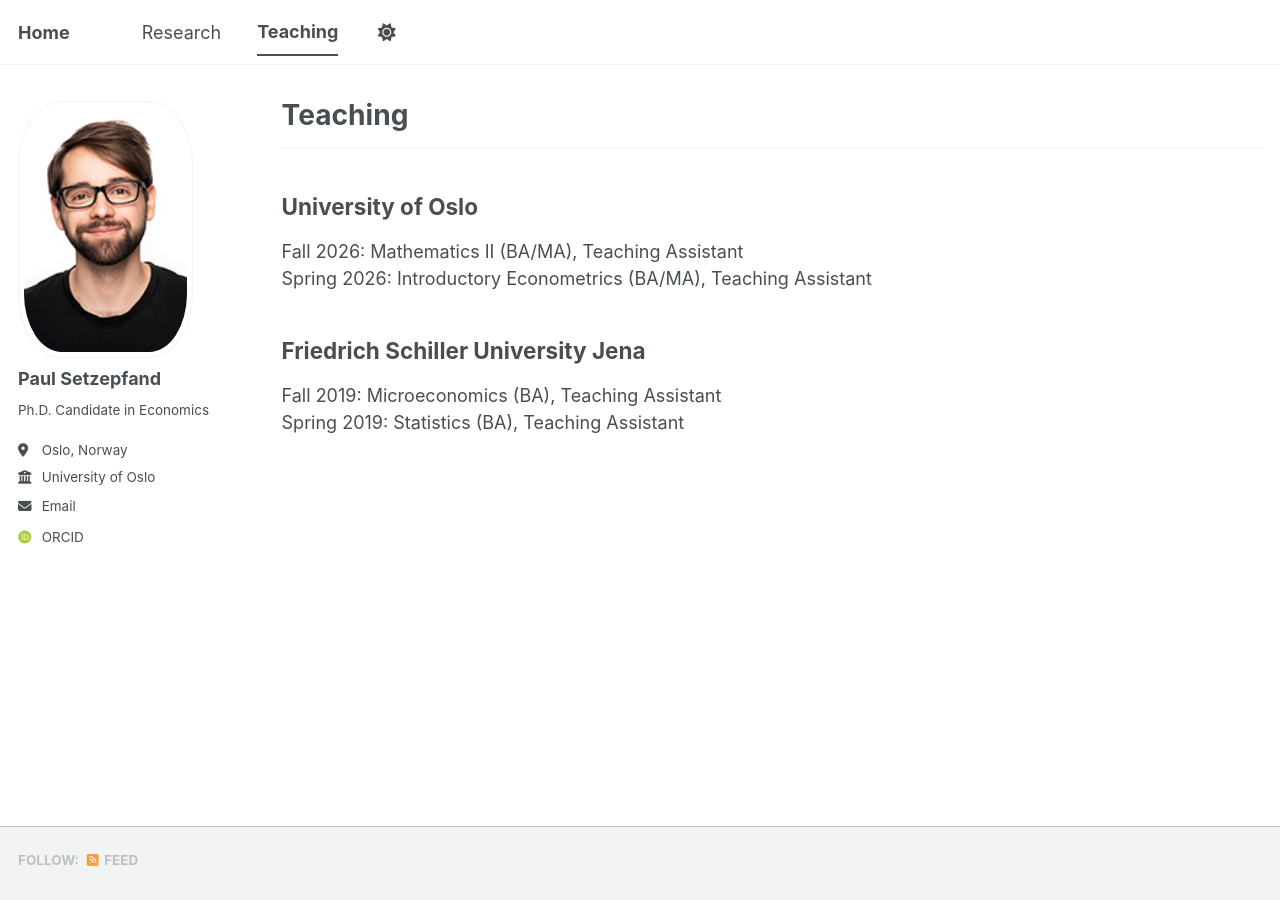
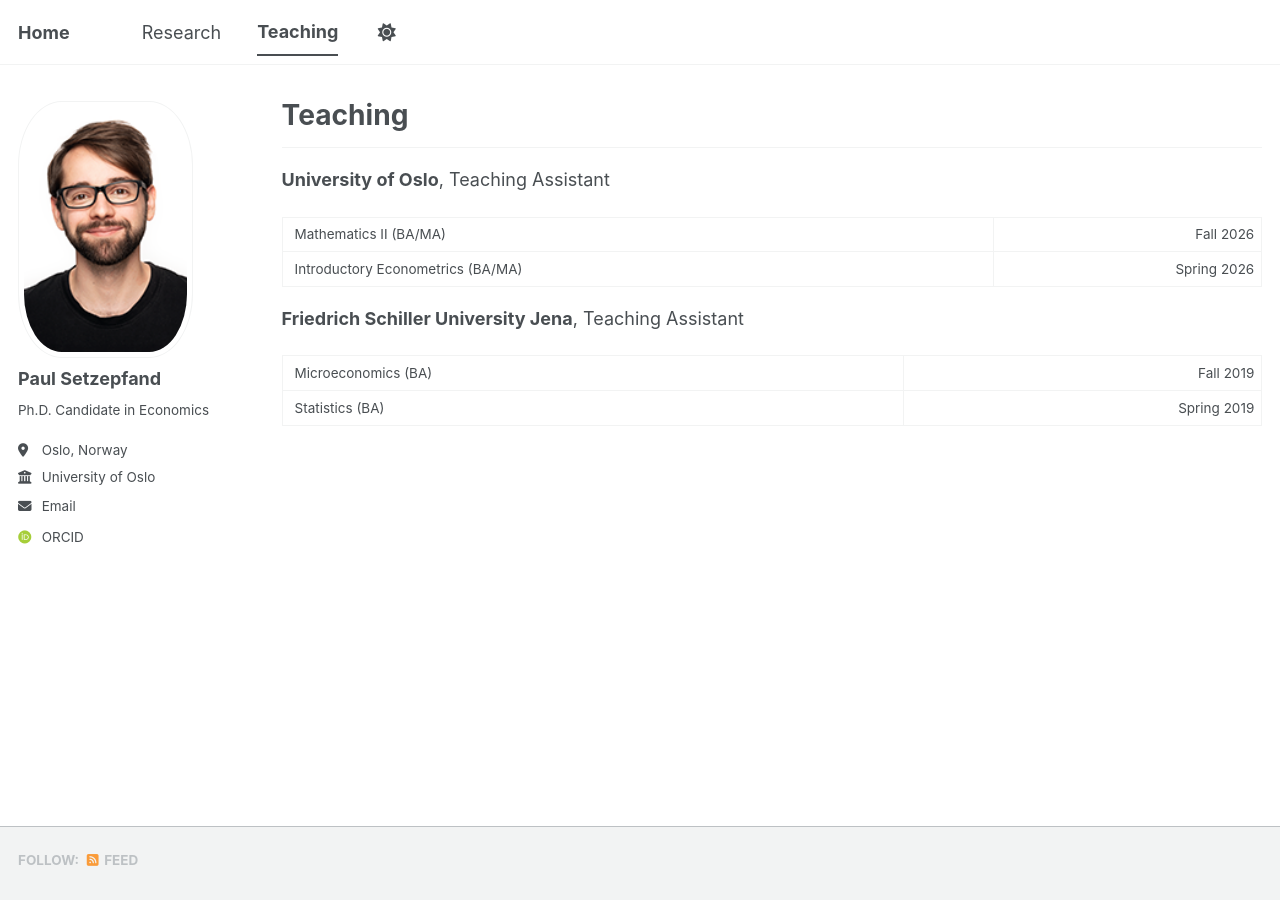
Before and after one commit to paulsetzepfand/paulsetzepfand.github.io, a Jekyll site: the page built from _pages/teaching.md, in a window 1280 px wide. Built offline with Jekyll 4.4.1, drawn with Linux system fonts in a browser that asks for light colours; some web fonts are replaced; a script bundle is joined from its source files by our own code; library files that are not in the unit come from our copies.

Commit message:
Update teaching.md

```diff
--- a/_pages/teaching.md
+++ b/_pages/teaching.md
@@ -7,12 +7,28 @@ layout: archive
 
 ---
 
-## University of Oslo
+**University of Oslo**, Teaching Assistant
 
-Fall 2026: Mathematics II (BA/MA), Teaching Assistant <br>
-Spring 2026: Introductory Econometrics (BA/MA), Teaching Assistant
+<table>
+  <tr>
+    <td style="padding-left:12px;">Mathematics II (BA/MA)</td>
+    <td style="text-align:right;">Fall 2026</td>
+  </tr>
+  <tr>
+    <td style="padding-left:12px;">Introductory Econometrics (BA/MA)</td>
+    <td style="text-align:right;">Spring 2026</td>
+  </tr>
+</table>
 
-## Friedrich Schiller University Jena
+**Friedrich Schiller University Jena**, Teaching Assistant
 
-Fall 2019: Microeconomics (BA), Teaching Assistant <br>
-Spring 2019: Statistics (BA), Teaching Assistant
+<table>
+  <tr>
+    <td style="padding-left:12px;">Microeconomics (BA)</td>
+    <td style="text-align:right;">Fall 2019</td>
+  </tr>
+  <tr>
+    <td style="padding-left:12px;">Statistics (BA)</td>
+    <td style="text-align:right;">Spring 2019</td>
+  </tr>
+</table>
```
